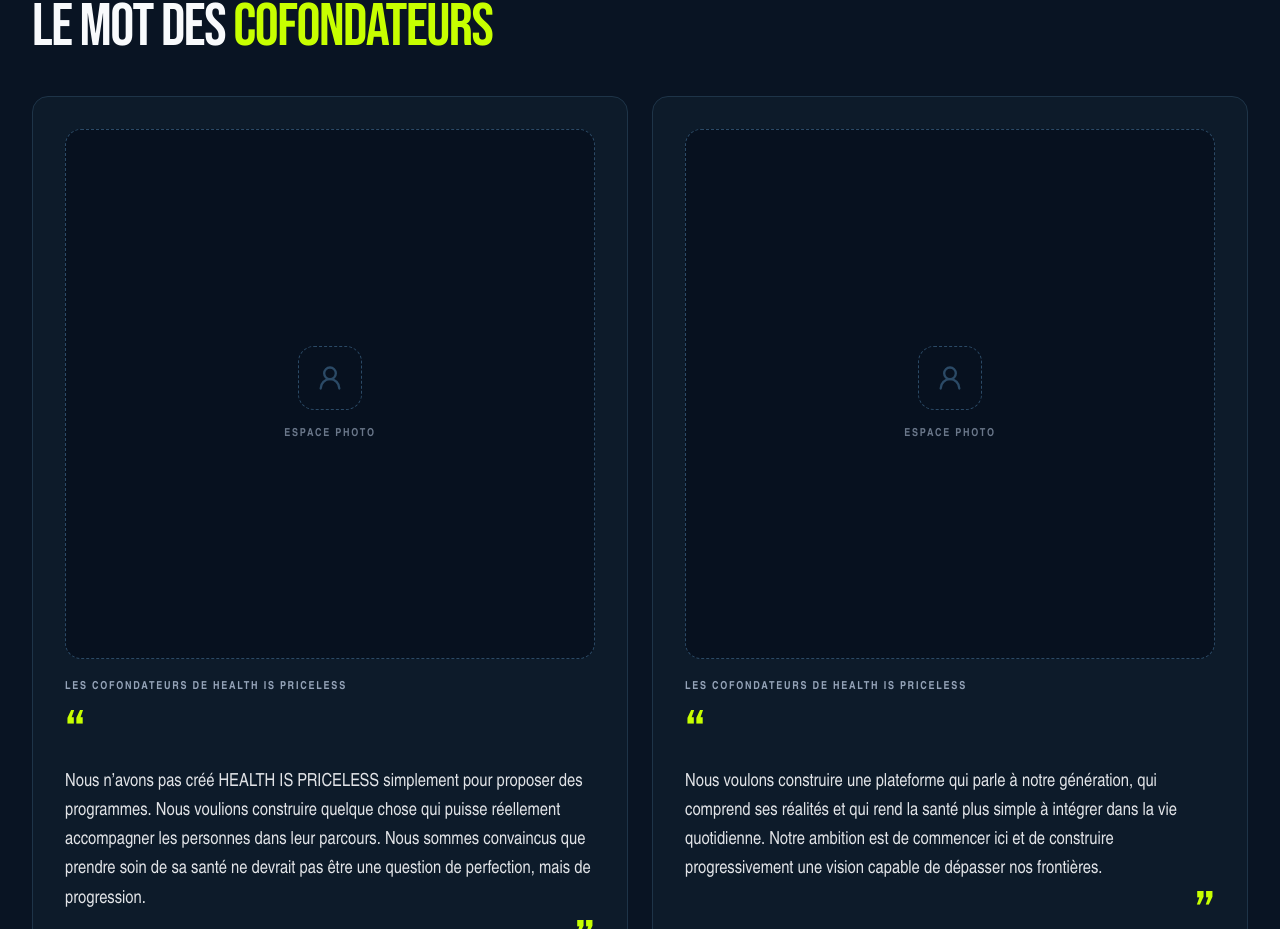
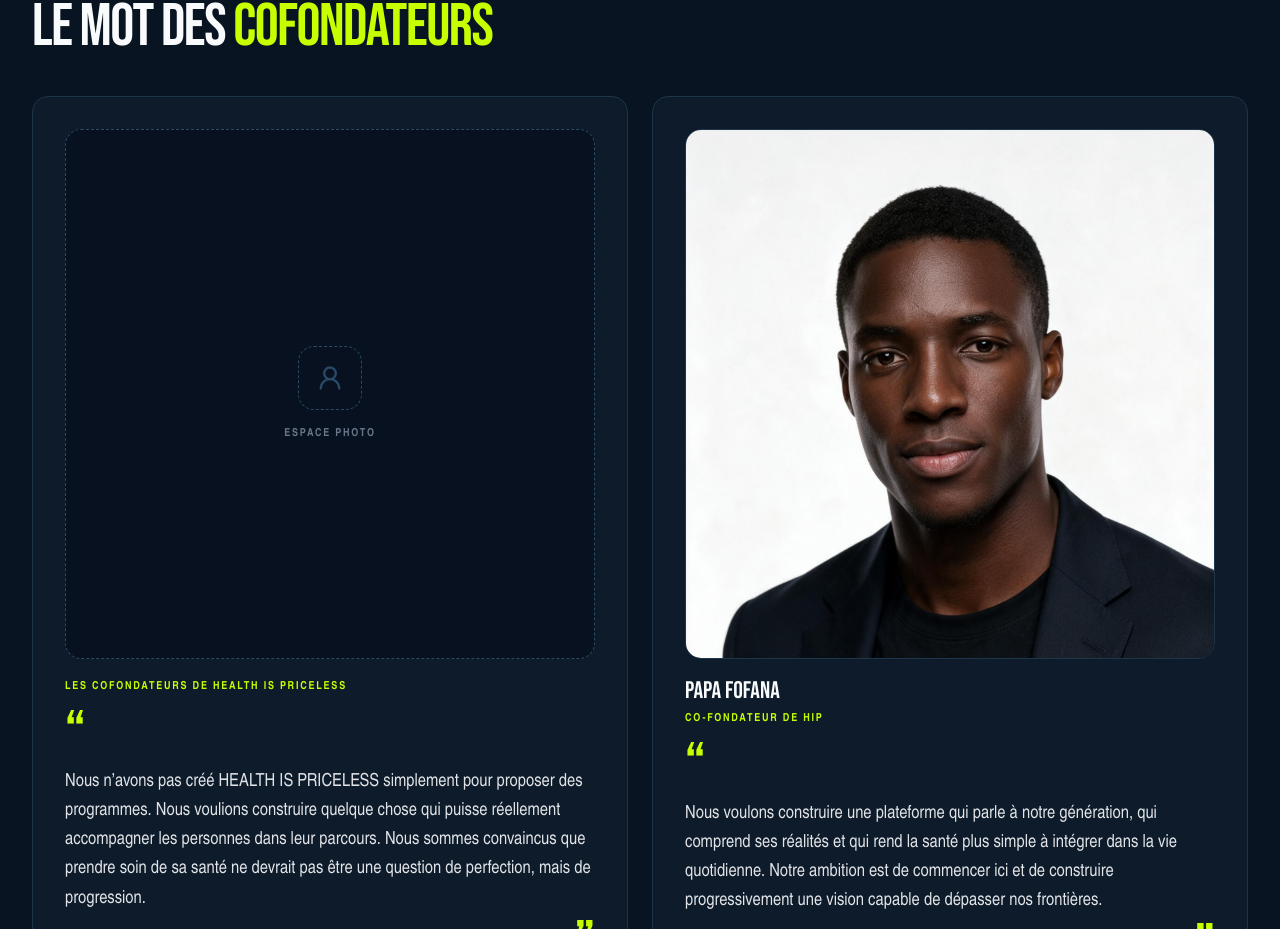
Before and after one commit to PapaFofana20/HEALTH_IS_PRICELESS, a React (Vite) app in the folder frontend/: page /a-propos in a window 1280 px wide. Shown: the part 3815-4744 px from the top of the page. Built offline with nearby package versions, Linux system fonts and the light colour scheme; no server answers; the database is empty; a web font is replaced by a local one.

Commit message:
feat(about): add Papa Fofana portrait and per-founder name/role

```diff
--- a/frontend/src/locales/en.ts
+++ b/frontend/src/locales/en.ts
@@ -795,12 +795,21 @@ export const en: Translations = {
       { title: 'Understanding', text: 'Tools to better understand your body, your goals and your progress.' },
     ],
     foundersTitle: 'A word from the {{co-founders}}',
-    foundersAuthor: 'The co-founders of HEALTH IS PRICELESS',
     foundersPhotoHint: 'Photo space',
-    foundersQuote1:
-      'We didn’t create HEALTH IS PRICELESS just to offer programs. We wanted to build something that could truly support people on their journey. Taking care of your health shouldn’t be about perfection — it should be about progress.',
-    foundersQuote2:
-      'We want to build a platform that speaks to our generation, understands its realities, and makes health easier to fit into everyday life. Our ambition is to start here and gradually build a vision that reaches beyond our borders.',
+    founders: [
+      {
+        name: '',
+        role: 'The co-founders of HEALTH IS PRICELESS',
+        quote:
+          'We didn’t create HEALTH IS PRICELESS just to offer programs. We wanted to build something that could truly support people on their journey. Taking care of your health shouldn’t be about perfection — it should be about progress.',
+      },
+      {
+        name: 'Papa Fofana',
+        role: 'Co-founder of HIP',
+        quote:
+          'We want to build a platform that speaks to our generation, understands its realities, and makes health easier to fit into everyday life. Our ambition is to start here and gradually build a vision that reaches beyond our borders.',
+      },
+    ],
     approachLabel: 'Our approach',
     approachTitle: 'No magic transformation. Real {{progress}}.',
     approachText: 'HEALTH IS PRICELESS promises no miracle transformation. The platform encourages progress, consistency and building lasting habits.',
--- a/frontend/src/locales/fr.ts
+++ b/frontend/src/locales/fr.ts
@@ -799,12 +799,21 @@ export const fr = {
       { title: 'Compréhension', text: 'Des outils pour mieux comprendre son corps, ses objectifs et sa progression.' },
     ],
     foundersTitle: 'Le mot des {{cofondateurs}}',
-    foundersAuthor: 'Les cofondateurs de HEALTH IS PRICELESS',
     foundersPhotoHint: 'Espace photo',
-    foundersQuote1:
-      'Nous n’avons pas créé HEALTH IS PRICELESS simplement pour proposer des programmes. Nous voulions construire quelque chose qui puisse réellement accompagner les personnes dans leur parcours. Nous sommes convaincus que prendre soin de sa santé ne devrait pas être une question de perfection, mais de progression.',
-    foundersQuote2:
-      'Nous voulons construire une plateforme qui parle à notre génération, qui comprend ses réalités et qui rend la santé plus simple à intégrer dans la vie quotidienne. Notre ambition est de commencer ici et de construire progressivement une vision capable de dépasser nos frontières.',
+    founders: [
+      {
+        name: '',
+        role: 'Les cofondateurs de HEALTH IS PRICELESS',
+        quote:
+          'Nous n’avons pas créé HEALTH IS PRICELESS simplement pour proposer des programmes. Nous voulions construire quelque chose qui puisse réellement accompagner les personnes dans leur parcours. Nous sommes convaincus que prendre soin de sa santé ne devrait pas être une question de perfection, mais de progression.',
+      },
+      {
+        name: 'Papa Fofana',
+        role: 'Co-fondateur de HIP',
+        quote:
+          'Nous voulons construire une plateforme qui parle à notre génération, qui comprend ses réalités et qui rend la santé plus simple à intégrer dans la vie quotidienne. Notre ambition est de commencer ici et de construire progressivement une vision capable de dépasser nos frontières.',
+      },
+    ],
     approachLabel: 'Notre approche',
     approachTitle: 'Pas de transformation magique. Une vraie {{progression}}.',
     approachText: 'HEALTH IS PRICELESS ne promet pas de transformation miraculeuse. La plateforme encourage la progression, la régularité et la construction d’habitudes durables.',
--- a/frontend/src/pages/AboutPage.tsx
+++ b/frontend/src/pages/AboutPage.tsx
@@ -8,13 +8,14 @@ import { ButtonLink } from '../components/ui/Button';
 import { FaqList } from '../components/ui/Faq';
 import { Reveal } from '../components/ui/Reveal';
 import { Eyebrow, PageHero, SectionHeading, container } from '../components/ui/SectionHeading';
+import founderPapaFofana from '../assets/founder-papa-fofana.jpg';
 
 const CONTACT_EMAIL = (import.meta.env.VITE_CONTACT_EMAIL as string | undefined) ?? 'contact@hip.app';
 const WHATSAPP_NUMBER = (import.meta.env.VITE_WHATSAPP_NUMBER as string | undefined) ?? '2250700000000';
 const waLink = `https://wa.me/${WHATSAPP_NUMBER}?text=Bonjour%20HEALTH%20IS%20PRICELESS%2C%20j%27ai%20une%20question.`;
 const waDisplay = '+225 07 00 00 00 00';
 
-const FOUNDER_PHOTOS: (string | null)[] = [null, null];
+const FOUNDER_PHOTOS: (string | null)[] = [null, founderPapaFofana];
 
 function mark(text: string) {
   return text.split(/\{\{(.+?)\}\}/g).map((part, i) =>
@@ -191,14 +192,19 @@ export default function AboutPage() {
             <SectionHeading title={mark(t.about.foundersTitle)} />
           </Reveal>
           <div className="mt-10 grid gap-6 md:grid-cols-2">
-            {[t.about.foundersQuote1, t.about.foundersQuote2].map((quote, index) => {
+            {t.about.founders.map((founder, index) => {
               const photo = FOUNDER_PHOTOS[index];
               return (
                 <Reveal key={index} delay={index * 100} className="h-full">
                   <figure className="flex h-full flex-col rounded-2xl border border-edge bg-night-800 p-6 sm:p-8">
-                    <div className="relative aspect-square w-full overflow-hidden rounded-2xl border border-dashed border-edge-strong bg-night-900">
+                    <div
+                      className={cn(
+                        'relative aspect-square w-full overflow-hidden rounded-2xl bg-night-900',
+                        photo ? 'border border-edge' : 'border border-dashed border-edge-strong',
+                      )}
+                    >
                       {photo ? (
-                        <img src={photo} alt="" className="h-full w-full object-cover" />
+                        <img src={photo} alt={founder.name} className="h-full w-full object-cover object-top" />
                       ) : (
                         <div className="flex h-full w-full flex-col items-center justify-center gap-4 p-6 text-center">
                           <span className="grid h-16 w-16 place-items-center rounded-2xl border border-dashed border-edge-strong text-edge-strong">
@@ -208,10 +214,13 @@ export default function AboutPage() {
                         </div>
                       )}
                     </div>
-                    <figcaption className="mt-5 text-[11px] font-extrabold uppercase tracking-[0.16em] text-muted">{t.about.foundersAuthor}</figcaption>
+                    <figcaption className="mt-5">
+                      {founder.name && <p className="font-display text-2xl uppercase leading-none">{founder.name}</p>}
+                      <p className={cn('text-[11px] font-extrabold uppercase tracking-[0.16em] text-volt', founder.name && 'mt-2')}>{founder.role}</p>
+                    </figcaption>
                     <blockquote className="mt-5 flex-1">
                       <span aria-hidden className="block font-display text-6xl leading-[0.6] text-volt">“</span>
-                      <p className="mt-4 text-base leading-relaxed text-ink/90 sm:text-lg">{quote}</p>
+                      <p className="mt-4 text-base leading-relaxed text-ink/90 sm:text-lg">{founder.quote}</p>
                       <span aria-hidden className="mt-3 block text-right font-display text-6xl leading-[0.6] text-volt">”</span>
                     </blockquote>
                   </figure>
```
Also changed, not shown: frontend/src/assets/founder-papa-fofana.jpg (added).
